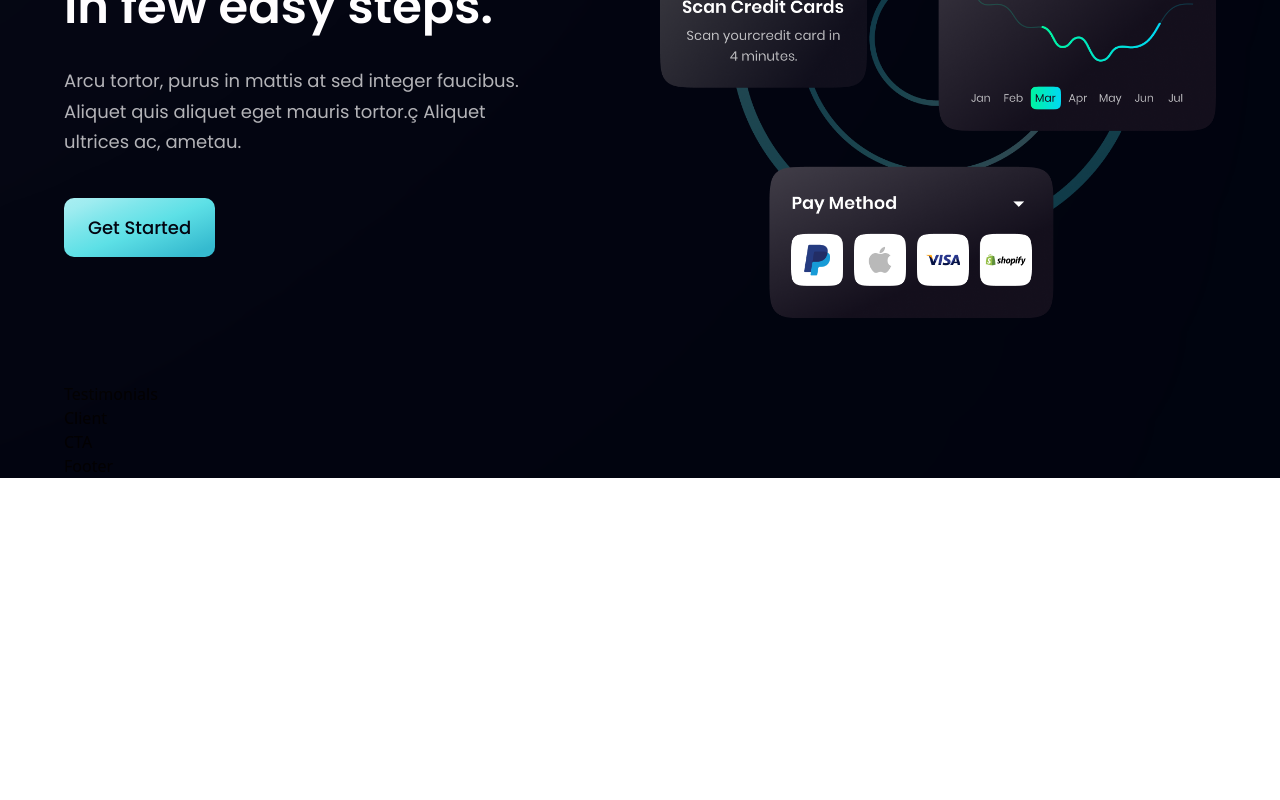
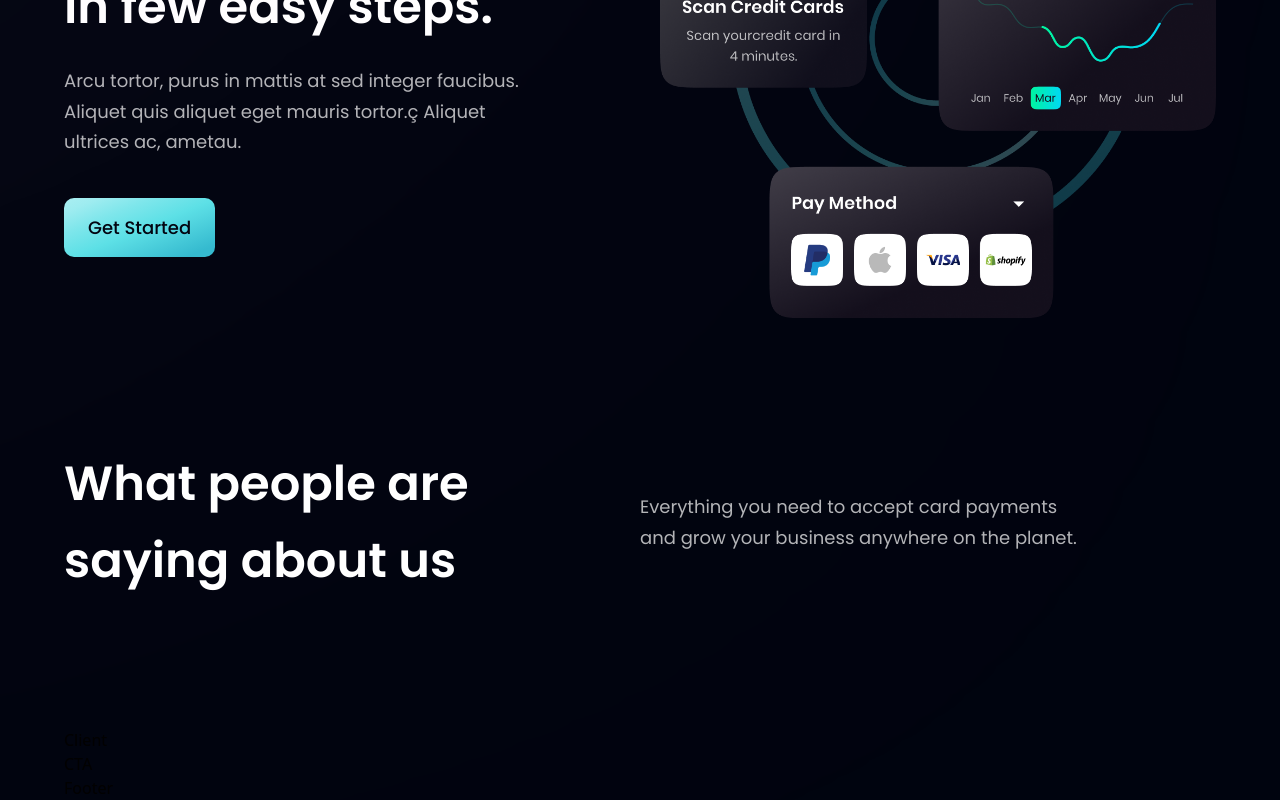
Before and after one commit to ricardovaltierra/bank_template_app, a React (Vite) app: page / in a window 1280 px wide. Shown: the part 2412-3212 px from the top of the page. Before the commit the page ends 2890 px from the top, so only its background shows below. Built offline with nearby package versions, Linux system fonts and the light colour scheme.

Commit message:
Set top component section with header and paragraph

```diff
--- a/src/components/Testimonials.jsx
+++ b/src/components/Testimonials.jsx
@@ -1,11 +1,23 @@
-import React from 'react'
+import { feedback } from "../constants";
+import styles from "../style";
+import FeedbackCard from './FeedbackCard';
 
-const Testimonials = () => {
-  return (
-    <div>
-      Testimonials
-    </div>
-  )
-}
+const Testimonials = () => (
+    <section id="clients" className={`${styles.paddingY} ${styles.flexCenter}`}>
+      {/* TODO  gradient*/}
+      <div className="" />
+
+      <div className="w-full flex justify-between items-center md:flex-row flex-col sm:mb-16 mb-6 relative z-[1]">
+        <h1 className={styles.heading2}>
+          What people are <br className="sm:block hidden"/> saying about us
+        </h1>
+        <div className="w-full md:mt-0 mt-6">
+          <p className={`${styles.paragraph} text-left max-w-[450px]`}>
+            Everything you need to accept card payments and grow your business anywhere on the planet.
+          </p>
+        </div>
+      </div>
+    </section>
+);
 
 export default Testimonials
```
